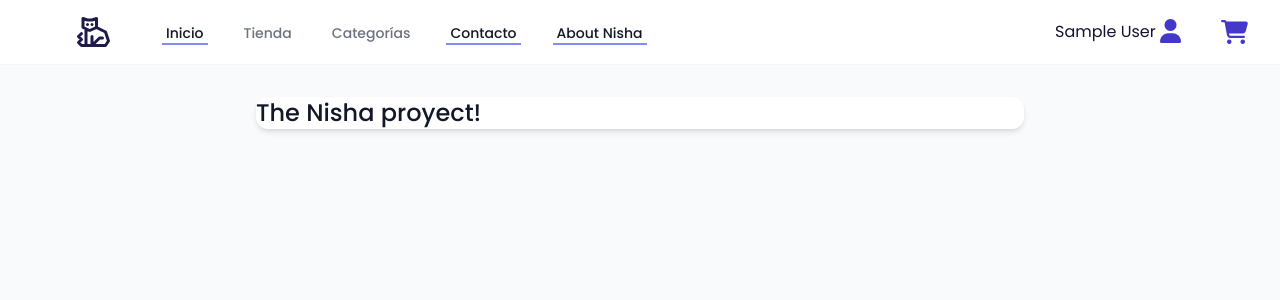
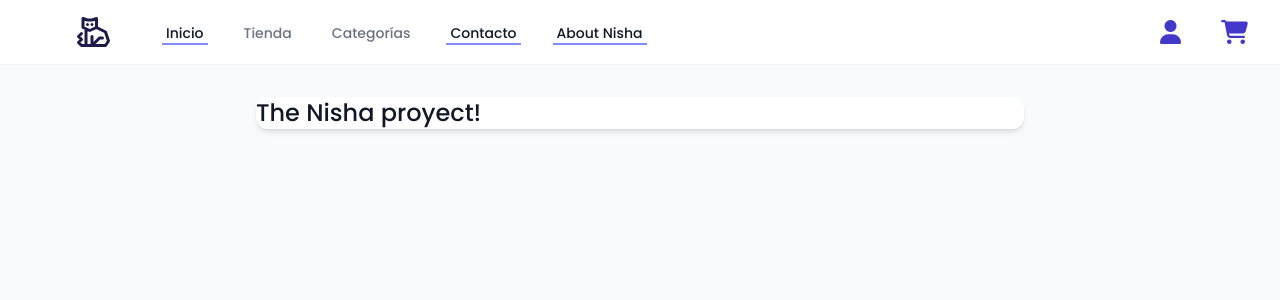
Before and after one commit to Gambled23/TheNishaProject, a Laravel app: page / in a window 1280 px wide. Shown: the top 300 px of the page. Run offline with Laravel 10, Linux system fonts and the light colour scheme; the visitor is signed in with stand-in values (Sample User, id 1); data comes from the database, SQL or seed files in the repository; style sheets or scripts are compiled from the project's sources; some libraries are stand-ins or nearby versions.

Commit message:
el usuario es muy intuitivo y no usa name auth

```diff
--- a/resources/views/components/navbar.blade.php
+++ b/resources/views/components/navbar.blade.php
@@ -36,7 +36,6 @@
             <div class="flex align-center items-center">
                 <a href="{{ route('account') }}">
                     @if ( Auth::user() )
-                        {{ Auth::user()->name }}
                         <i class="fa-solid fa-user fa-xl pr-10" style="color: #4338ca;"></i>
                         <a href="{{ route('checkout') }}">
                             <i class="fa-solid fa-cart-shopping fa-xl" style="color: #4338ca;"></i>
```
